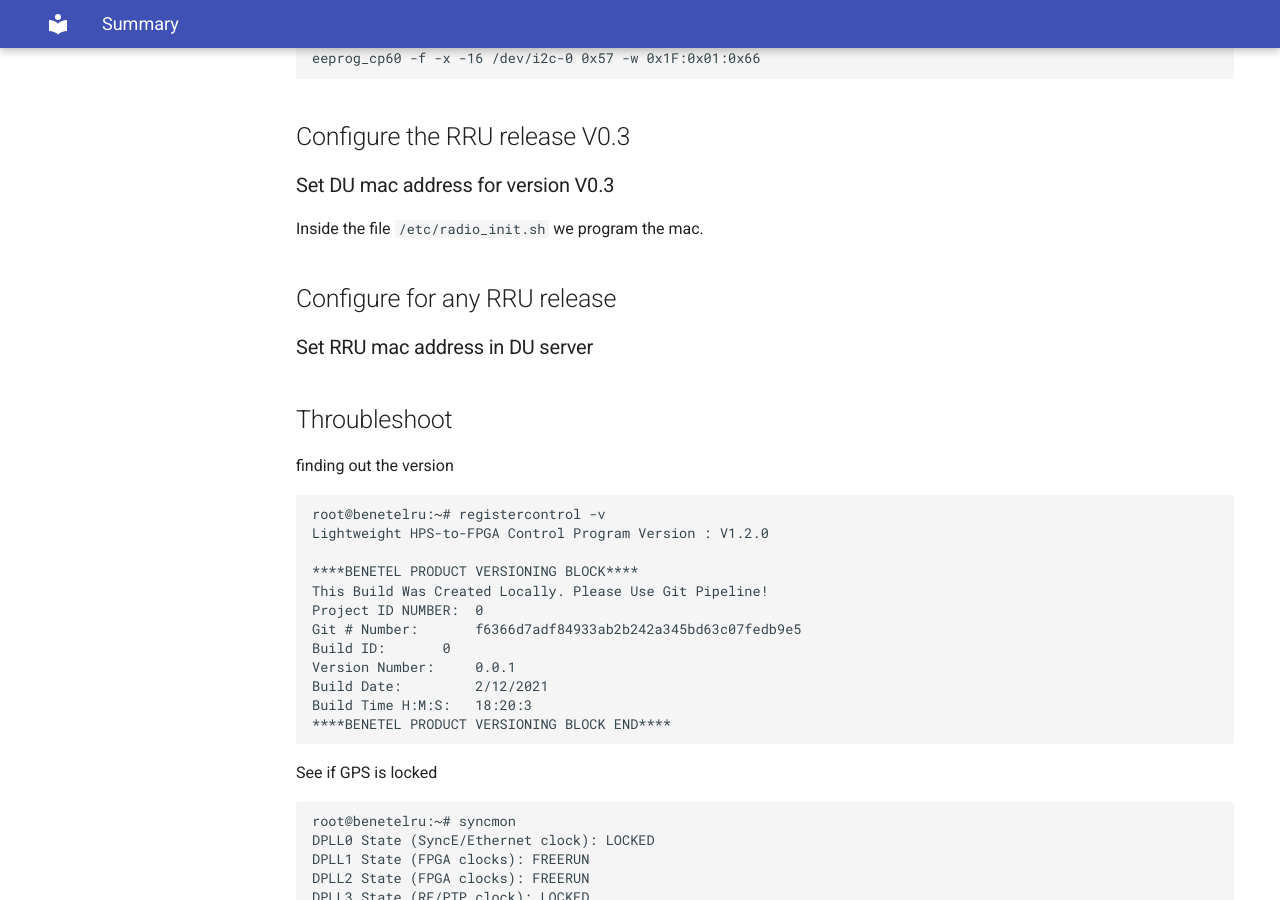
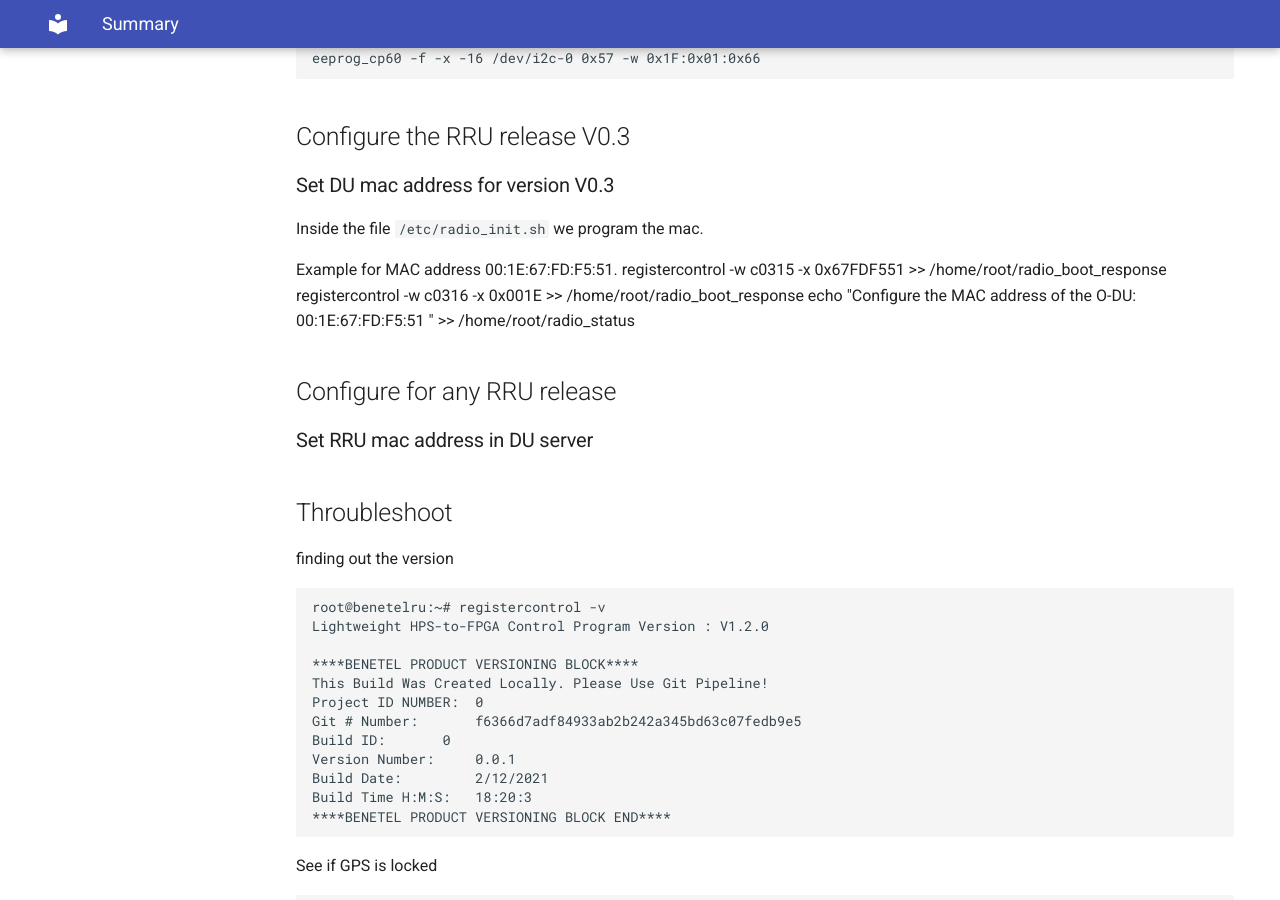
Before and after one commit to accelleran/drax-docs, an MkDocs documentation site: the page built from docs/benetel650-install/index.md, in a window 1280 px wide and 900 px high, scrolled down 5160 px. Built offline with MkDocs 1.6.1 and Material for MkDocs 9.7.7, drawn with Linux system fonts in a browser that asks for light colours; the version menu is left out.

Commit message:
Update index.md

````diff
--- a/docs/benetel650-install/index.md
+++ b/docs/benetel650-install/index.md
@@ -278,6 +278,11 @@ eeprog_cp60 -f -x -16 /dev/i2c-0 0x57 -w 0x1F:0x01:0x66
 
 Inside the file ```/etc/radio_init.sh``` we program the mac.
 
+Example for MAC address 00:1E:67:FD:F5:51.
+    registercontrol -w c0315 -x 0x67FDF551 >> /home/root/radio_boot_response
+    registercontrol -w c0316 -x 0x001E >> /home/root/radio_boot_response
+    echo "Configure the MAC address of the O-DU: 00:1E:67:FD:F5:51 " >> /home/root/radio_status
+
 
 ## Configure for any RRU release
 ### Set RRU mac address in DU server
````
